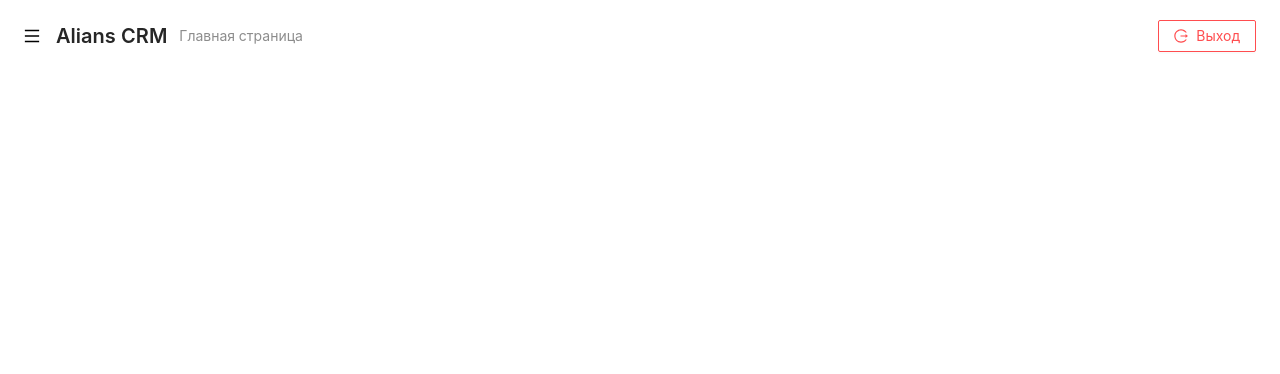
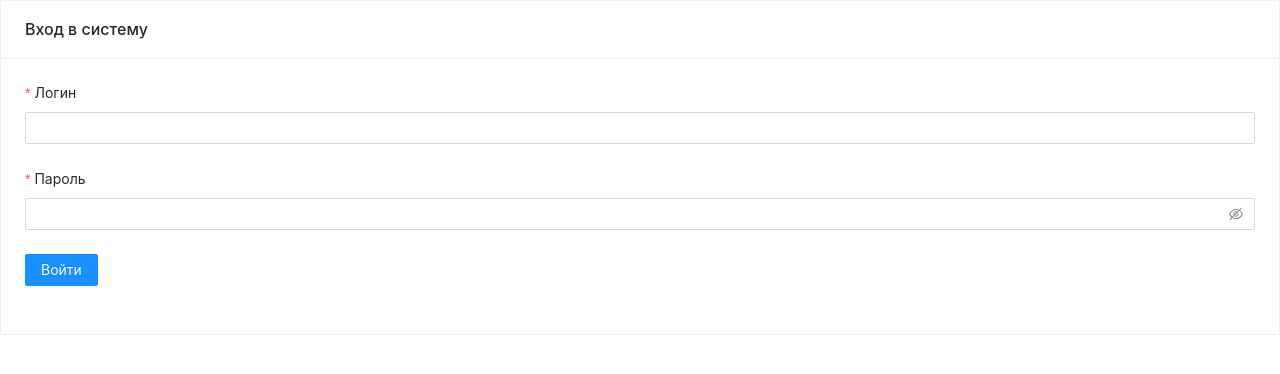
Before and after one commit to AliansRem/frontend-alians-crm, a React (Create React App) app: page / in a window 1280 px wide. Shown: the top 374 px of the page. Built offline with nearby package versions, Linux system fonts and the light colour scheme; no server answers.

Commit message:
Закончил реализацию аутентификации.

```diff
--- /dev/null
+++ b/src/API/Auth.ts
@@ -0,0 +1,25 @@
+import Axios from 'axios'
+import { Credentials } from './types'
+
+
+const authAPI = Axios.create({
+  baseURL: process.env.REACT_APP_SERVER_URL + 'auth/',
+  responseType: 'json'
+})
+
+const signIn = async (credentials: Credentials) => authAPI
+  .post<{ token: string }>('/', credentials)
+  .then(res => res.data)
+
+const saveToken = (token: string) => localStorage.setItem('token', token)
+
+const getToken = () => localStorage.getItem('token')
+
+const signOut = () => localStorage.removeItem('token')
+
+export {
+  signIn,
+  saveToken,
+  getToken,
+  signOut
+}
--- /dev/null
+++ b/src/API/types.d.ts
@@ -0,0 +1,4 @@
+export type Credentials = {
+  username: string
+  password: string
+}
--- a/src/components/App.tsx
+++ b/src/components/App.tsx
@@ -3,11 +3,13 @@ import Workspace from './Workspace';
 import Auth from './Auth';
 import Header from './Header';
 import Menu from './Menu';
+import { getToken } from '../API/Auth';
 
 
 const App = () => {
-  const [isAuthenticated, setIsAuthenticated] = useState(true)
+  const [isAuthenticated, setIsAuthenticated] = useState(!!getToken())
   const logIn = () => setIsAuthenticated(true)
+  const logOut = () => setIsAuthenticated(false)
 
   const [menuVisible, setMenuVisible] = useState(false)
   const openMenu = () => setMenuVisible(true)
@@ -25,6 +27,7 @@ const App = () => {
     <>
       <Header
         openMenu={openMenu}
+        logOut={logOut}
       />
       <Menu
         visible={menuVisible}
--- a/src/components/Auth/index.tsx
+++ b/src/components/Auth/index.tsx
@@ -1,19 +1,36 @@
-import { Card } from 'antd'
+import { Card, message } from 'antd'
 import React from 'react'
+import { useMutation } from 'react-query'
 import AuthForm from './AuthForm'
+import { saveToken, signIn } from '../../API/Auth'
 
 
 export type AuthProps = {
   logIn: () => void
 }
 
-const Auth: React.FC<AuthProps> = () => {
+const Auth: React.FC<AuthProps> = ({
+  logIn
+}) => {
+  const { mutate } = useMutation('auth', signIn, {
+    onSuccess: data => {
+      saveToken(data.token)
+      message.success('Вы вошли в систему.')
+      logIn()
+    },
+    onError: () => {
+      message.error('Не удалось авторизоваться.')
+    }
+  })
+
   return (
     <div>
       <Card
         title='Вход в систему'
       >
-        <AuthForm />
+        <AuthForm
+          onFinish={mutate}
+        />
       </Card>
     </div>
   )
--- a/src/components/Header/LogOut.tsx
+++ b/src/components/Header/LogOut.tsx
@@ -1,13 +1,26 @@
 import { LogoutOutlined } from '@ant-design/icons'
 import { Button } from 'antd'
 import React from 'react'
+import { signOut } from '../../API/Auth'
 
 
-const LogOut: React.FC = () => {
+export type LogOutProps = {
+  logOut: () => void
+}
+
+const LogOut: React.FC<LogOutProps> = ({
+  logOut
+}) => {
+  const onLogOut = () => {
+    logOut()
+    signOut()
+  }
+
   return (
     <Button
       danger
       icon={<LogoutOutlined />}
+      onClick={onLogOut}
     >
       Выход
     </Button>
--- a/src/components/Header/index.tsx
+++ b/src/components/Header/index.tsx
@@ -7,10 +7,12 @@ import LogOut from './LogOut'
 
 export type HeaderProps = {
   openMenu: () => void
+  logOut: () => void
 }
 
 const Header: React.FC<HeaderProps> = ({
-  openMenu
+  openMenu,
+  logOut
 }) => {
   return (
     <PageHeader
@@ -18,7 +20,7 @@ const Header: React.FC<HeaderProps> = ({
       subTitle={<SubTitle />}
       onBack={openMenu}
       backIcon={<MenuOutlined />}
-      extra={<LogOut />}
+      extra={<LogOut logOut={logOut} />}
     />
   )
 }
```
